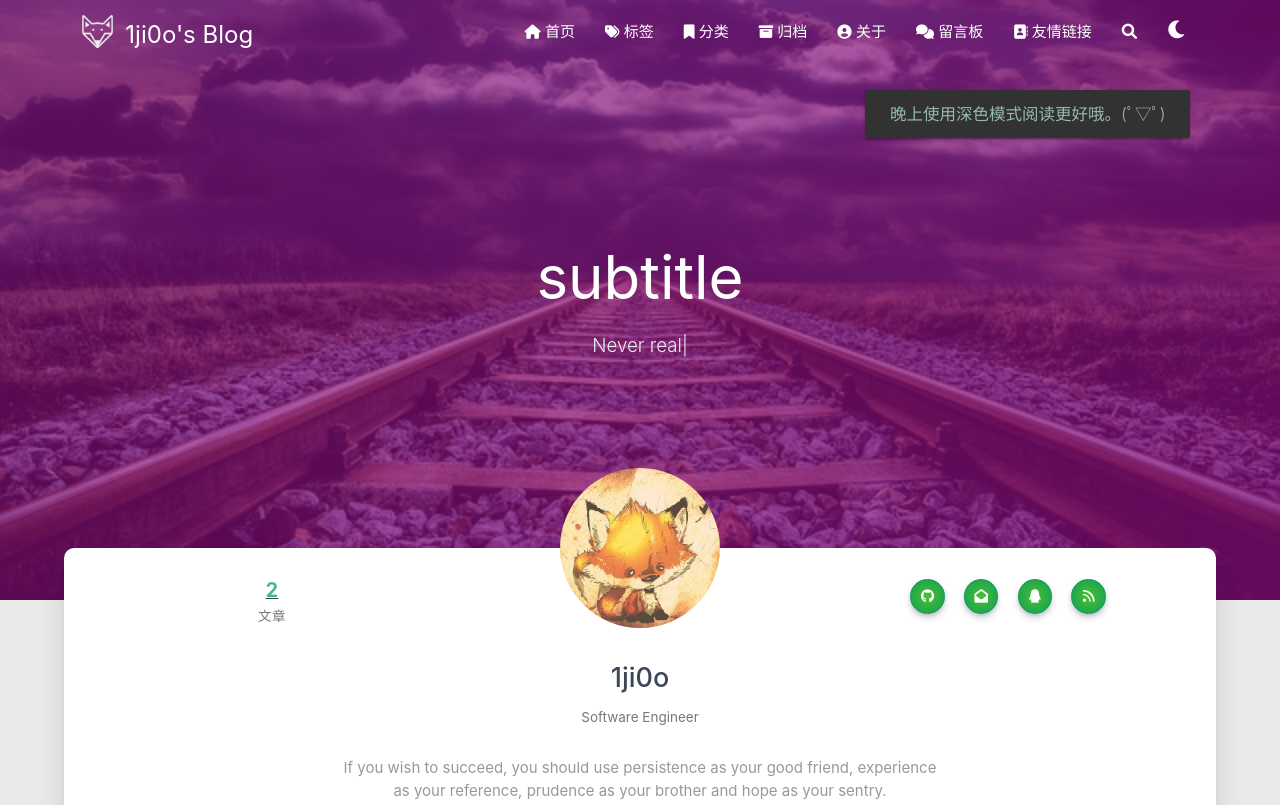
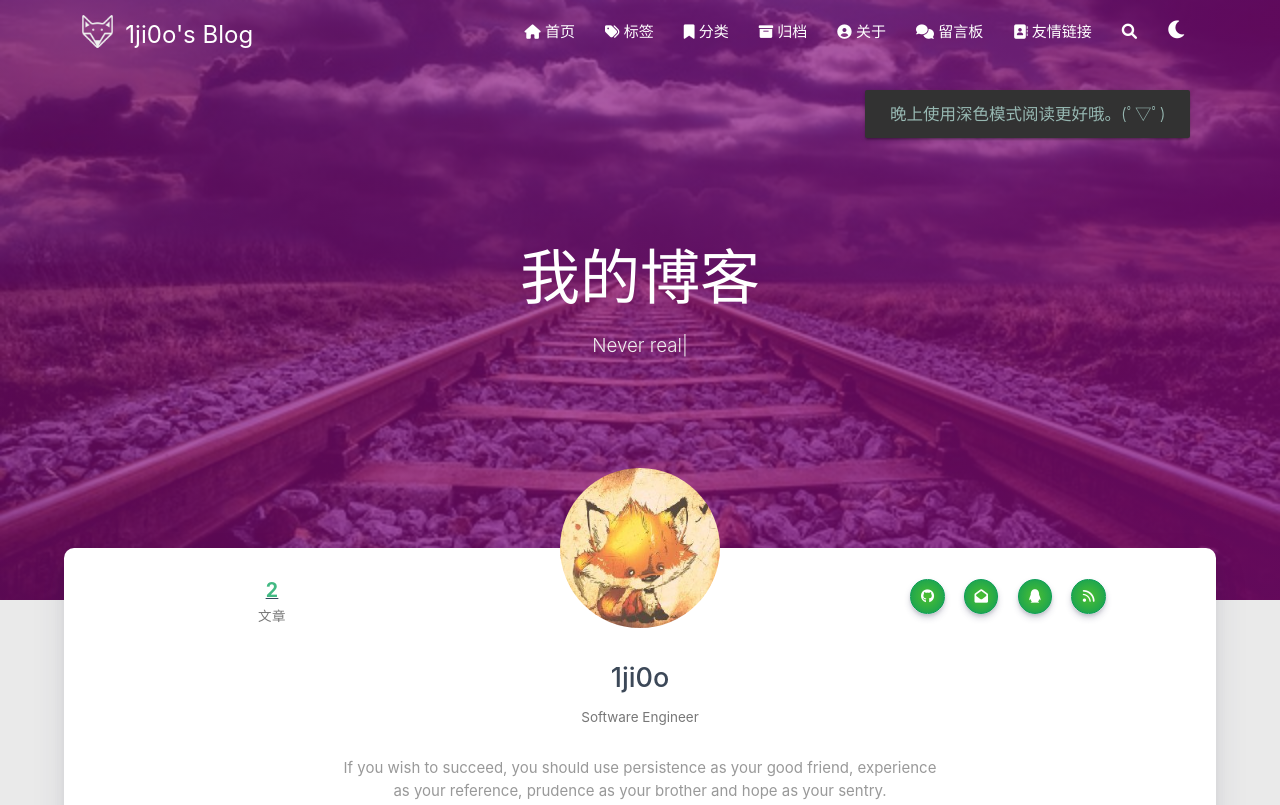
Before and after one commit to 1JI0O/1ji0o.github.io, a plain HTML site: page about/index.html in a window 1280 px wide. Shown: the top 805 px of the page. Drawn offline with Linux system fonts and the light colour scheme; some packages are replaced by stand-ins of ours; no server answers; a script that the page names is missing.

Commit message:
Site updated: 2025-06-23 13:35:33

```diff
--- a/about/index.html
+++ b/about/index.html
@@ -344,7 +344,7 @@
         <div class="brand">
             <div class="title center-align">
 
-                    subtitle
+                我的博客
 
             </div>
 
```
Also changed, not shown: archives/2025/06/index.html (+1 -1 lines), archives/2025/index.html (+1 -1 lines), archives/index.html (+1 -1 lines), categories/index.html (+1 -1 lines), index.html (+1 -1 lines), tags/index.html (+1 -1 lines).
